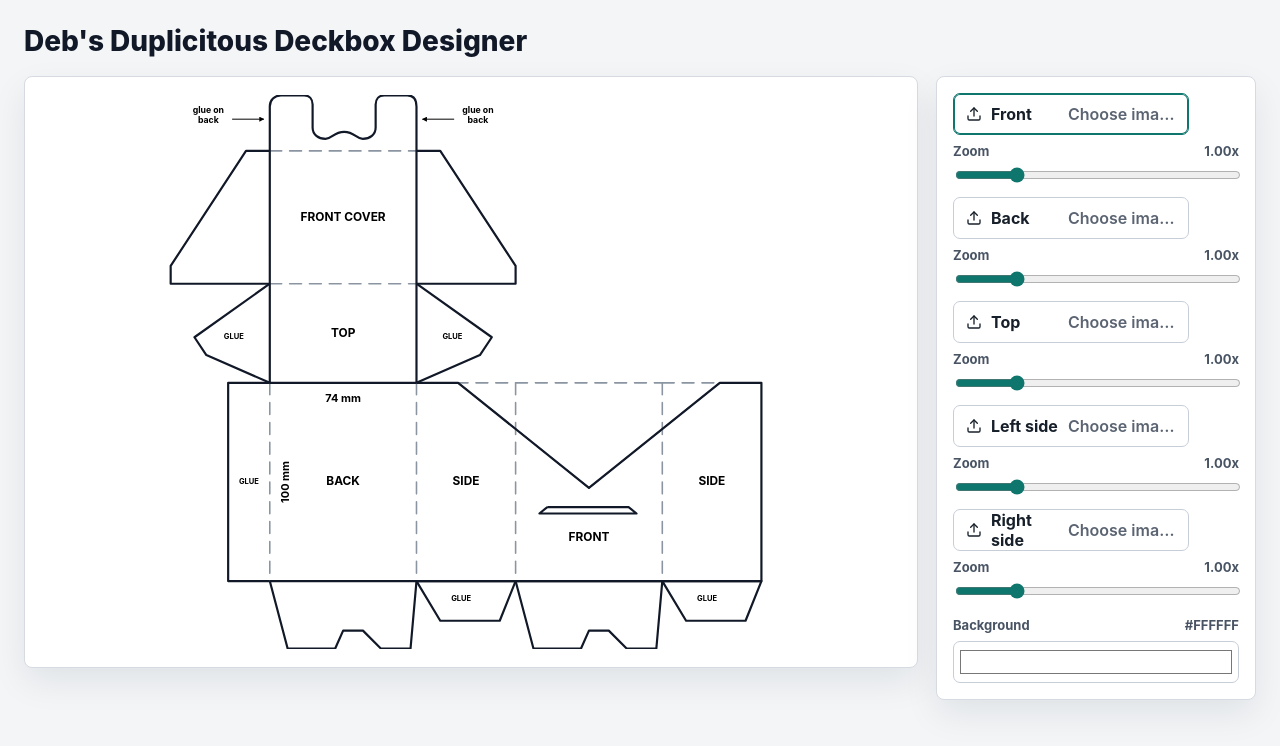
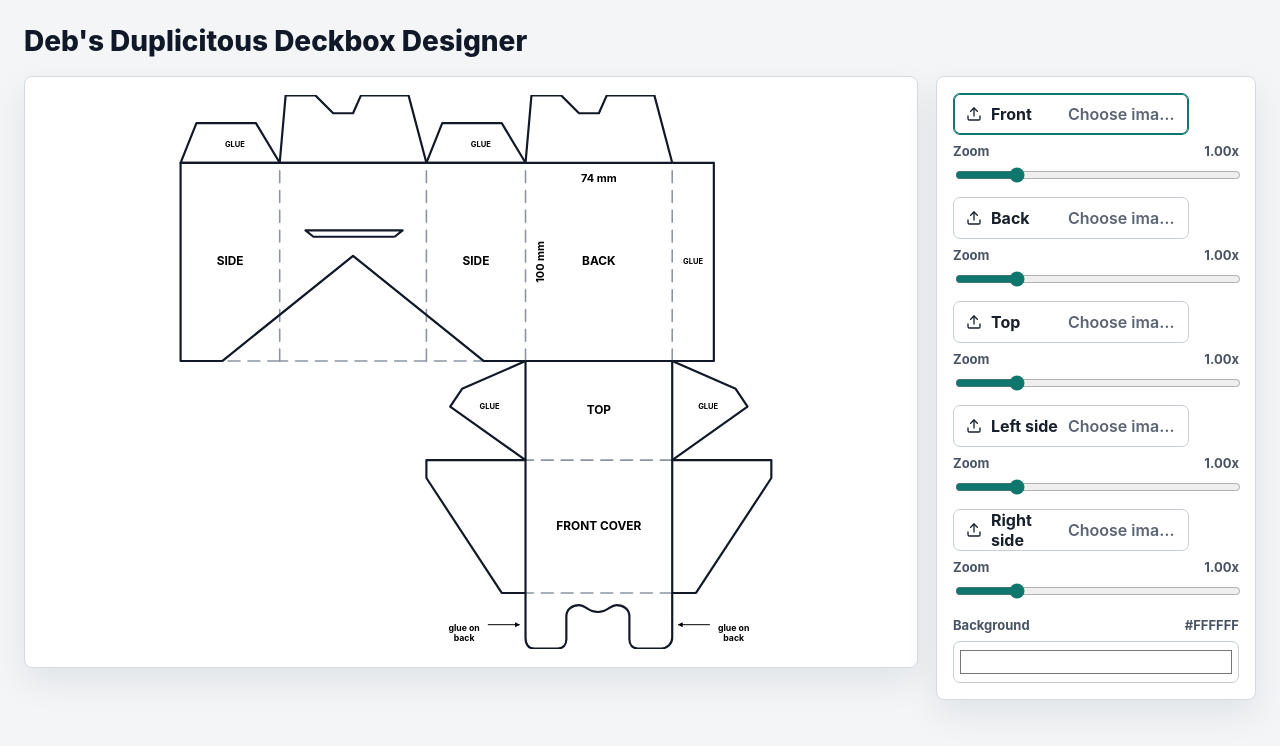
Before and after one commit to debkbanerji/deckbox-creator, a React (Vite) app: page / in a window 1280 px wide. Shown: the top 746 px of the page. Built offline with nearby package versions, Linux system fonts and the light colour scheme.

Commit message:
Rotate deckbox template geometry

```diff
--- a/src/templates/deckbox/template.ts
+++ b/src/templates/deckbox/template.ts
@@ -19,35 +19,35 @@ const netHeight = tongueHeight + lidHeight + midPanelHeight + panelHeight + bott
 const xLeft = (pageWidthMm - netWidth) / 2;
 const yTop = (pageHeightMm - netHeight) / 2;
 
-const columnX = xLeft + leftDustWidth;
+const outerSideX = xLeft + glueWidth;
+const frontX = outerSideX + rightSideWidth;
+const rightSideX = frontX + panelWidth;
+const columnX = rightSideX + depth;
 const columnRight = columnX + panelWidth;
-const tongueTop = yTop;
-const lidTop = tongueTop + tongueHeight;
-const midTop = lidTop + lidHeight;
-const frontTop = midTop + midPanelHeight;
-const frontBottom = frontTop + panelHeight;
-const bottomBottom = frontBottom + bottomFlap;
+const glueX = columnRight;
+const rightOuter = glueX + glueWidth;
+const bodyTop = yTop + bottomFlap;
+const bodyBottom = bodyTop + panelHeight;
+const topPanelTop = bodyBottom;
+const lidTop = topPanelTop + midPanelHeight;
+const tongueTop = lidTop + lidHeight;
+const tongueBottom = tongueTop + tongueHeight;
 
-const rightSideX = columnRight;
-const backX = rightSideX + depth;
-const outerSideX = backX + panelWidth;
-const glueX = columnX - glueWidth;
-const rightOuter = outerSideX + rightSideWidth;
-const backCenterX = backX + panelWidth / 2;
-const vApex = { x: backCenterX, y: frontTop + 53 };
-const vLeftShoulder = { x: backCenterX - 66, y: frontTop };
-const vRightShoulder = { x: backCenterX + 66, y: frontTop };
+const frontCenterX = frontX + panelWidth / 2;
+const vApex = { x: frontCenterX, y: bodyTop + panelHeight - 53 };
+const vLeftShoulder = { x: frontCenterX + 66, y: bodyBottom };
+const vRightShoulder = { x: frontCenterX - 66, y: bodyBottom };
 const lidWingWidth = depth;
 
 const backPanel: RectMm = {
   x: columnX,
-  y: frontTop,
+  y: bodyTop,
   width: panelWidth,
   height: panelHeight,
 };
 const frontPanel: RectMm = {
-  x: backX,
-  y: frontTop,
+  x: frontX,
+  y: bodyTop,
   width: panelWidth,
   height: panelHeight,
 };
@@ -59,126 +59,126 @@ const frontCoverPanel: RectMm = {
 };
 const topPanel: RectMm = {
   x: columnX,
-  y: midTop,
+  y: topPanelTop,
   width: panelWidth,
   height: midPanelHeight,
 };
 const rightSidePanel: RectMm = {
   x: rightSideX,
-  y: frontTop,
+  y: bodyTop,
   width: depth,
   height: panelHeight,
 };
 const outerSidePanel: RectMm = {
   x: outerSideX,
-  y: frontTop,
+  y: bodyTop,
   width: rightSideWidth,
   height: panelHeight,
 };
 const leftCoverWingPoints: PointMm[] = [
-  { x: columnX, y: lidTop },
-  { x: columnX - 12, y: lidTop },
-  { x: columnX - lidWingWidth, y: midTop - 9 },
-  { x: columnX - lidWingWidth, y: midTop },
-  { x: columnX, y: midTop },
+  { x: columnRight, y: tongueTop },
+  { x: columnRight + 12, y: tongueTop },
+  { x: columnRight + lidWingWidth, y: lidTop + 9 },
+  { x: columnRight + lidWingWidth, y: lidTop },
+  { x: columnRight, y: lidTop },
 ];
 const rightCoverWingPoints: PointMm[] = [
-  { x: columnRight, y: lidTop },
-  { x: columnRight + 12, y: lidTop },
-  { x: columnRight + lidWingWidth, y: midTop - 9 },
-  { x: columnRight + lidWingWidth, y: midTop },
-  { x: columnRight, y: midTop },
+  { x: columnX, y: tongueTop },
+  { x: columnX - 12, y: tongueTop },
+  { x: columnX - lidWingWidth, y: lidTop + 9 },
+  { x: columnX - lidWingWidth, y: lidTop },
+  { x: columnX, y: lidTop },
 ];
 const leftCoverWingRenderRect: RectMm = {
-  x: columnX - lidWingWidth,
+  x: columnRight,
   y: lidTop,
   width: depth,
   height: panelHeight,
 };
 const rightCoverWingRenderRect: RectMm = {
-  x: columnRight,
+  x: columnX - lidWingWidth,
   y: lidTop,
   width: depth,
   height: panelHeight,
 };
 const frontCoverRenderRect: RectMm = {
   x: frontCoverPanel.x,
-  y: midTop - panelHeight,
+  y: lidTop,
   width: frontCoverPanel.width,
   height: panelHeight,
 };
 const leftCoverWingArtworkRect: RectMm = {
   ...leftCoverWingRenderRect,
-  y: midTop - panelHeight,
+  y: lidTop,
 };
 const rightCoverWingArtworkRect: RectMm = {
   ...rightCoverWingRenderRect,
-  y: midTop - panelHeight,
+  y: lidTop,
 };
-const glueFlapRect: RectMm = { x: glueX, y: frontTop, width: glueWidth, height: panelHeight };
+const glueFlapRect: RectMm = { x: glueX, y: bodyTop, width: glueWidth, height: panelHeight };
 const leftHingeFlapPoints: PointMm[] = [
-  { x: columnX, y: midTop },
-  { x: columnX - 38, y: midTop + 27 },
-  { x: columnX - 32, y: midTop + 36 },
-  { x: columnX, y: frontTop },
+  { x: columnRight, y: lidTop },
+  { x: columnRight + 38, y: topPanelTop + 23 },
+  { x: columnRight + 32, y: topPanelTop + 14 },
+  { x: columnRight, y: topPanelTop },
 ];
 const rightHingeFlapPoints: PointMm[] = [
-  { x: columnRight, y: midTop },
-  { x: columnRight + 38, y: midTop + 27 },
-  { x: columnRight + 32, y: midTop + 36 },
-  { x: columnRight, y: frontTop },
+  { x: columnX, y: lidTop },
+  { x: columnX - 38, y: topPanelTop + 23 },
+  { x: columnX - 32, y: topPanelTop + 14 },
+  { x: columnX, y: topPanelTop },
 ];
 const bodyStripPoints: PointMm[] = [
-  { x: columnRight, y: frontTop },
+  { x: columnX, y: bodyBottom },
   vLeftShoulder,
   vApex,
   vRightShoulder,
-  { x: rightOuter, y: frontTop },
-  { x: rightOuter, y: frontBottom },
-  { x: columnRight, y: frontBottom },
+  { x: outerSideX, y: bodyBottom },
+  { x: outerSideX, y: bodyTop },
+  { x: columnX, y: bodyTop },
 ];
 const vCutoutPoints: PointMm[] = [vLeftShoulder, vRightShoulder, vApex];
 const backBottomFlapPoints: PointMm[] = [
-  { x: columnX, y: frontBottom },
-  { x: columnRight, y: frontBottom },
-  { x: columnRight - 3, y: bottomBottom },
-  { x: columnX + 56, y: bottomBottom },
-  { x: columnX + 47, y: frontBottom + depth / 2 },
-  { x: columnX + 37, y: frontBottom + depth / 2 },
-  { x: columnX + 33, y: bottomBottom },
-  { x: columnX + 9, y: bottomBottom },
-  { x: columnX, y: frontBottom },
+  { x: columnRight, y: bodyTop },
+  { x: columnX, y: bodyTop },
+  { x: columnX + 3, y: yTop },
+  { x: columnX + 18, y: yTop },
+  { x: columnX + 27, y: bodyTop - depth / 2 },
+  { x: columnX + 37, y: bodyTop - depth / 2 },
+  { x: columnX + 41, y: yTop },
+  { x: columnRight - 9, y: yTop },
+  { x: columnRight, y: bodyTop },
 ];
 const leftSideBottomFlapPoints: PointMm[] = [
-  { x: rightSideX, y: frontBottom },
-  { x: backX, y: frontBottom },
-  { x: backX - 8, y: frontBottom + 20 },
-  { x: rightSideX + 12, y: frontBottom + 20 },
-  { x: rightSideX, y: frontBottom },
+  { x: columnX, y: bodyTop },
+  { x: rightSideX, y: bodyTop },
+  { x: rightSideX + 8, y: bodyTop - 20 },
+  { x: columnX - 12, y: bodyTop - 20 },
+  { x: columnX, y: bodyTop },
 ];
 const frontBottomFlapPoints: PointMm[] = [
-  { x: backX, y: frontBottom },
-  { x: outerSideX, y: frontBottom },
-  { x: outerSideX - 3, y: bottomBottom },
-  { x: backX + 56, y: bottomBottom },
-  { x: backX + 47, y: frontBottom + depth / 2 },
-  { x: backX + 37, y: frontBottom + depth / 2 },
-  { x: backX + 33, y: bottomBottom },
-  { x: backX + 9, y: bottomBottom },
-  { x: backX, y: frontBottom },
+  { x: rightSideX, y: bodyTop },
+  { x: frontX, y: bodyTop },
+  { x: frontX + 3, y: yTop },
+  { x: frontX + 18, y: yTop },
+  { x: frontX + 27, y: bodyTop - depth / 2 },
+  { x: frontX + 37, y: bodyTop - depth / 2 },
+  { x: frontX + 41, y: yTop },
+  { x: rightSideX - 9, y: yTop },
+  { x: rightSideX, y: bodyTop },
 ];
 const rightSideBottomFlapPoints: PointMm[] = [
-  { x: outerSideX, y: frontBottom },
-  { x: rightOuter, y: frontBottom },
-  { x: rightOuter - 8, y: frontBottom + 20 },
-  { x: outerSideX + 12, y: frontBottom + 20 },
-  { x: outerSideX, y: frontBottom },
+  { x: frontX, y: bodyTop },
+  { x: outerSideX, y: bodyTop },
+  { x: outerSideX + 8, y: bodyTop - 20 },
+  { x: frontX - 12, y: bodyTop - 20 },
+  { x: frontX, y: bodyTop },
 ];
 const tongueSlotPoints: PointMm[] = [
-  { x: backX + 16, y: frontTop + 62.7 },
-  { x: backX + 57, y: frontTop + 62.7 },
-  { x: backX + 61, y: frontTop + 65.9 },
-  { x: backX + 12, y: frontTop + 65.9 },
+  { x: frontX + 58, y: bodyTop + 37.3 },
+  { x: frontX + 17, y: bodyTop + 37.3 },
+  { x: frontX + 13, y: bodyTop + 34.1 },
+  { x: frontX + 62, y: bodyTop + 34.1 },
 ];
 
 const line = (from: PointMm, to: PointMm): PathSegment => ({
@@ -230,21 +230,21 @@ const scalePolygon = (points: PointMm[], scale: number): PointMm[] => {
 };
 
 const topProngCutD = `
-  M ${columnX} ${lidTop}
-  L ${columnX} ${tongueTop + 5.6}
-  C ${columnX} ${tongueTop + 2.4}, ${columnX + 2.4} ${tongueTop}, ${columnX + 5.6} ${tongueTop}
-  L ${columnX + 17.3} ${tongueTop}
-  C ${columnX + 20} ${tongueTop}, ${columnX + 21.6} ${tongueTop + 1.8}, ${columnX + 21.6} ${tongueTop + 4.6}
-  L ${columnX + 21.6} ${lidTop - 11.8}
-  C ${columnX + 21.6} ${lidTop - 8.2}, ${columnX + 24.5} ${lidTop - 6.1}, ${columnX + 28.1} ${lidTop - 6.1}
-  C ${columnX + 31.5} ${lidTop - 6.1}, ${columnX + 32.2} ${lidTop - 9.6}, ${columnX + 37.5} ${lidTop - 9.6}
-  C ${columnX + 42.8} ${lidTop - 9.6}, ${columnX + 43.5} ${lidTop - 6.1}, ${columnX + 46.9} ${lidTop - 6.1}
-  C ${columnX + 50.5} ${lidTop - 6.1}, ${columnX + 53.4} ${lidTop - 8.2}, ${columnX + 53.4} ${lidTop - 11.8}
-  L ${columnX + 53.4} ${tongueTop + 4.6}
-  C ${columnX + 53.4} ${tongueTop + 1.8}, ${columnX + 55} ${tongueTop}, ${columnX + 57.7} ${tongueTop}
-  L ${columnX + 69.4} ${tongueTop}
-  C ${columnX + 72.6} ${tongueTop}, ${columnRight} ${tongueTop + 2.4}, ${columnRight} ${tongueTop + 5.6}
-  L ${columnRight} ${lidTop}
+  M ${columnRight} ${tongueTop}
+  L ${columnRight} ${tongueBottom - 5.6}
+  C ${columnRight} ${tongueBottom - 2.4}, ${columnRight - 2.4} ${tongueBottom}, ${columnRight - 5.6} ${tongueBottom}
+  L ${columnRight - 17.3} ${tongueBottom}
+  C ${columnRight - 20} ${tongueBottom}, ${columnRight - 21.6} ${tongueBottom - 1.8}, ${columnRight - 21.6} ${tongueBottom - 4.6}
+  L ${columnRight - 21.6} ${tongueTop + 11.8}
+  C ${columnRight - 21.6} ${tongueTop + 8.2}, ${columnRight - 24.5} ${tongueTop + 6.1}, ${columnRight - 28.1} ${tongueTop + 6.1}
+  C ${columnRight - 31.5} ${tongueTop + 6.1}, ${columnRight - 32.2} ${tongueTop + 9.6}, ${columnRight - 37.5} ${tongueTop + 9.6}
+  C ${columnRight - 42.8} ${tongueTop + 9.6}, ${columnRight - 43.5} ${tongueTop + 6.1}, ${columnRight - 46.9} ${tongueTop + 6.1}
+  C ${columnRight - 50.5} ${tongueTop + 6.1}, ${columnRight - 53.4} ${tongueTop + 8.2}, ${columnRight - 53.4} ${tongueTop + 11.8}
+  L ${columnRight - 53.4} ${tongueBottom - 4.6}
+  C ${columnRight - 53.4} ${tongueBottom - 1.8}, ${columnRight - 55} ${tongueBottom}, ${columnRight - 57.7} ${tongueBottom}
+  L ${columnRight - 69.4} ${tongueBottom}
+  C ${columnRight - 72.6} ${tongueBottom}, ${columnX} ${tongueBottom - 2.4}, ${columnX} ${tongueBottom - 5.6}
+  L ${columnX} ${tongueTop}
 `;
 
 const topProngFillD = `${topProngCutD} Z`;
@@ -305,6 +305,7 @@ export const deckboxTemplate: BoxTemplate = {
       clip: { type: "rect", rect: frontPanel },
       anchorRect: frontPanel,
       renderRect: frontPanel,
+      rotationDegrees: 180,
     },
     {
       id: "front-cover",
@@ -312,7 +313,6 @@ export const deckboxTemplate: BoxTemplate = {
       clip: { type: "rect", rect: frontCoverPanel },
       anchorRect: frontPanel,
       renderRect: frontCoverRenderRect,
-      rotationDegrees: 180,
     },
     {
       id: "front-cover-tongue",
@@ -320,7 +320,6 @@ export const deckboxTemplate: BoxTemplate = {
       clip: { type: "path", d: topProngFillD },
       anchorRect: frontPanel,
       renderRect: frontCoverRenderRect,
-      rotationDegrees: 180,
     },
     {
       id: "back",
@@ -328,6 +327,7 @@ export const deckboxTemplate: BoxTemplate = {
       clip: { type: "rect", rect: backPanel },
       anchorRect: backPanel,
       renderRect: backPanel,
+      rotationDegrees: 180,
     },
     {
       id: "top",
@@ -335,6 +335,7 @@ export const deckboxTemplate: BoxTemplate = {
       clip: { type: "rect", rect: topPanel },
       anchorRect: topPanel,
       renderRect: topPanel,
+      rotationDegrees: 180,
     },
     {
       id: "right-side",
@@ -342,6 +343,7 @@ export const deckboxTemplate: BoxTemplate = {
       clip: { type: "rect", rect: rightSidePanel },
       anchorRect: rightSidePanel,
       renderRect: rightSidePanel,
+      rotationDegrees: 180,
     },
     {
       id: "outer-side",
@@ -349,6 +351,7 @@ export const deckboxTemplate: BoxTemplate = {
       clip: { type: "rect", rect: outerSidePanel },
       anchorRect: outerSidePanel,
       renderRect: outerSidePanel,
+      rotationDegrees: 180,
     },
     {
       id: "left-cover-wing",
@@ -356,7 +359,6 @@ export const deckboxTemplate: BoxTemplate = {
       clip: { type: "polygon", points: leftCoverWingPoints },
       anchorRect: outerSidePanel,
       renderRect: leftCoverWingArtworkRect,
-      rotationDegrees: 180,
     },
     {
       id: "right-cover-wing",
@@ -364,7 +366,6 @@ export const deckboxTemplate: BoxTemplate = {
       clip: { type: "polygon", points: rightCoverWingPoints },
       anchorRect: rightSidePanel,
       renderRect: rightCoverWingArtworkRect,
-      rotationDegrees: 180,
     },
   ],
   backgroundRegions: [
@@ -397,15 +398,15 @@ export const deckboxTemplate: BoxTemplate = {
   backGlueAnnotations: [
     {
       label: "glue on\nback",
-      text: { x: columnX - 31, y: tongueTop + 9 },
-      arrowFrom: { x: columnX - 19, y: tongueTop + 12 },
-      arrowTo: { x: columnX - 3, y: tongueTop + 12 },
+      text: { x: columnRight + 31, y: tongueBottom - 9 },
+      arrowFrom: { x: columnRight + 19, y: tongueBottom - 12 },
+      arrowTo: { x: columnRight + 3, y: tongueBottom - 12 },
     },
     {
       label: "glue on\nback",
-      text: { x: columnRight + 31, y: tongueTop + 9 },
-      arrowFrom: { x: columnRight + 19, y: tongueTop + 12 },
-      arrowTo: { x: columnRight + 3, y: tongueTop + 12 },
+      text: { x: columnX - 31, y: tongueBottom - 9 },
+      arrowFrom: { x: columnX - 19, y: tongueBottom - 12 },
+      arrowTo: { x: columnX - 3, y: tongueBottom - 12 },
     },
   ],
   cutPaths: [
@@ -420,16 +421,16 @@ export const deckboxTemplate: BoxTemplate = {
     poly(rightHingeFlapPoints),
 
     // Main front column edges.
-    line({ x: columnX, y: lidTop }, { x: columnX, y: frontTop }),
-    line({ x: columnRight, y: lidTop }, { x: columnRight, y: frontTop }),
-    line({ x: columnX, y: frontTop }, { x: columnRight, y: frontTop }),
+    line({ x: columnRight, y: tongueTop }, { x: columnRight, y: bodyBottom }),
+    line({ x: columnX, y: tongueTop }, { x: columnX, y: bodyBottom }),
+    line({ x: columnRight, y: bodyBottom }, { x: columnX, y: bodyBottom }),
 
     // Left glue flap.
     poly([
-      { x: columnX, y: frontTop },
-      { x: glueX, y: frontTop },
-      { x: glueX, y: frontBottom },
-      { x: columnX, y: frontBottom },
+      { x: columnRight, y: bodyBottom },
+      { x: glueX + glueWidth, y: bodyBottom },
+      { x: glueX + glueWidth, y: bodyTop },
+      { x: columnRight, y: bodyTop },
     ]),
 
     // Right-hand body strip, including the deep V-shaped receiving cut above the slot panel.
@@ -442,22 +443,22 @@ export const deckboxTemplate: BoxTemplate = {
     poly(rightSideBottomFlapPoints),
   ],
   scorePaths: [
-    line({ x: columnX, y: lidTop }, { x: columnRight, y: lidTop }),
-    line({ x: columnX, y: midTop }, { x: columnRight, y: midTop }),
-    line({ x: columnX, y: frontTop }, { x: columnRight, y: frontTop }),
-    line({ x: glueX, y: frontBottom }, { x: rightOuter, y: frontBottom }),
-    line({ x: columnX, y: frontTop }, { x: columnX, y: frontBottom }),
-    line({ x: columnRight, y: frontTop }, { x: columnRight, y: frontBottom }),
-    line({ x: backX, y: frontTop }, { x: backX, y: frontBottom }),
-    line({ x: outerSideX, y: frontTop }, { x: outerSideX, y: frontBottom }),
+    line({ x: columnRight, y: tongueTop }, { x: columnX, y: tongueTop }),
+    line({ x: columnRight, y: lidTop }, { x: columnX, y: lidTop }),
+    line({ x: columnRight, y: bodyBottom }, { x: columnX, y: bodyBottom }),
+    line({ x: glueX + glueWidth, y: bodyTop }, { x: outerSideX, y: bodyTop }),
+    line({ x: columnRight, y: bodyBottom }, { x: columnRight, y: bodyTop }),
+    line({ x: columnX, y: bodyBottom }, { x: columnX, y: bodyTop }),
+    line({ x: rightSideX, y: bodyBottom }, { x: rightSideX, y: bodyTop }),
+    line({ x: frontX, y: bodyBottom }, { x: frontX, y: bodyTop }),
     line(vLeftShoulder, vApex),
     line(vApex, vRightShoulder),
-    line({ x: rightSideX, y: frontBottom }, { x: backX, y: frontBottom }),
-    line({ x: backX, y: frontBottom }, { x: outerSideX, y: frontBottom }),
-    line({ x: outerSideX, y: frontBottom }, { x: rightOuter, y: frontBottom }),
-    line({ x: rightSideX, y: frontTop }, { x: backX, y: frontTop }),
-    line({ x: backX, y: frontTop }, { x: outerSideX, y: frontTop }),
-    line({ x: outerSideX, y: frontTop }, { x: rightOuter, y: frontTop }),
+    line({ x: columnX, y: bodyTop }, { x: rightSideX, y: bodyTop }),
+    line({ x: rightSideX, y: bodyTop }, { x: frontX, y: bodyTop }),
+    line({ x: frontX, y: bodyTop }, { x: outerSideX, y: bodyTop }),
+    line({ x: columnX, y: bodyBottom }, { x: rightSideX, y: bodyBottom }),
+    line({ x: rightSideX, y: bodyBottom }, { x: frontX, y: bodyBottom }),
+    line({ x: frontX, y: bodyBottom }, { x: outerSideX, y: bodyBottom }),
   ],
   slotPaths: [
     poly(tongueSlotPoints, true),
```
